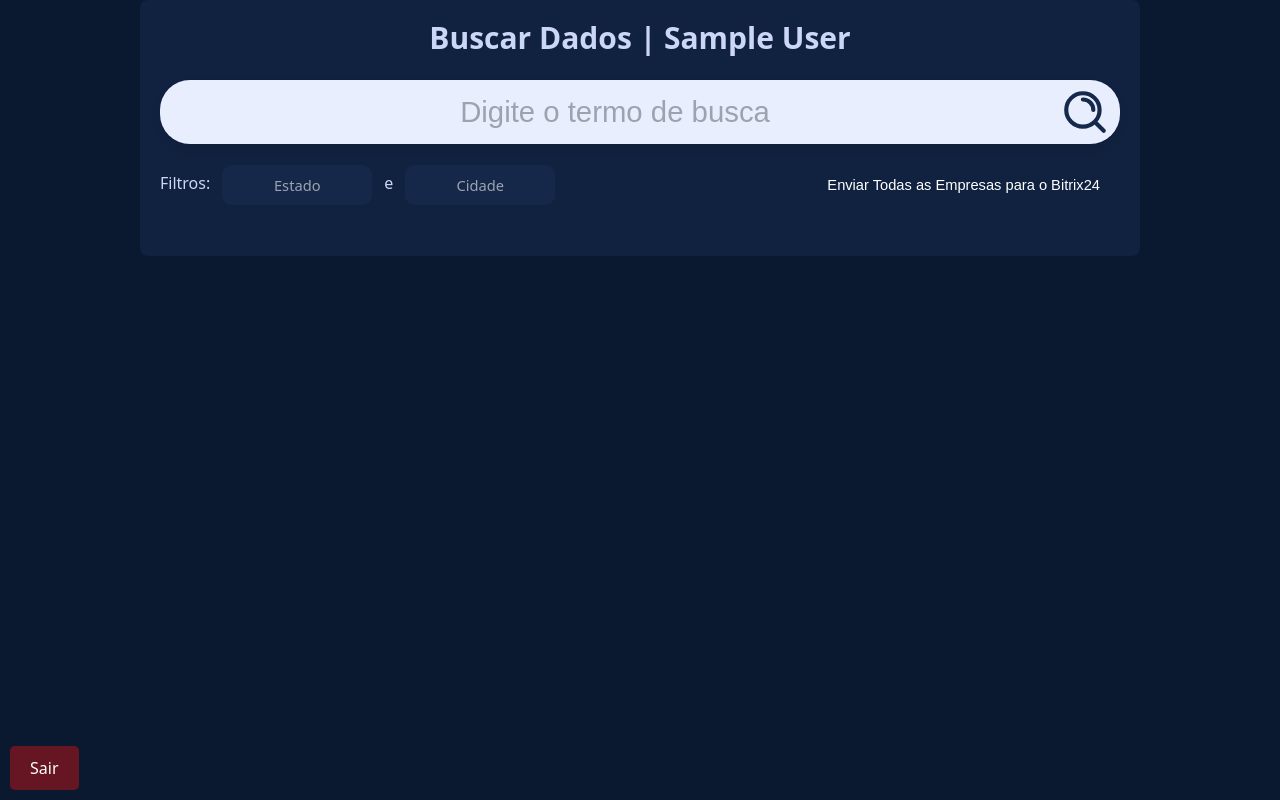
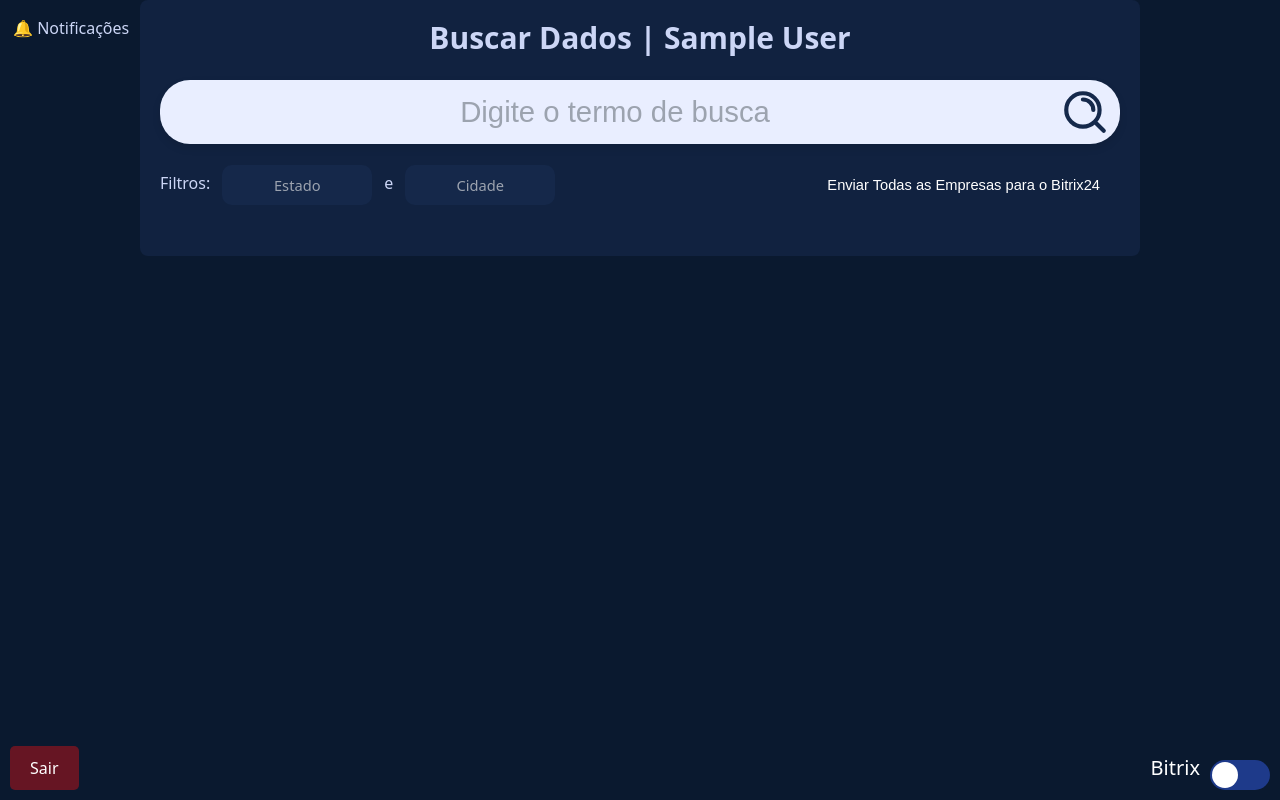
Before and after one commit to RafaelZelak/CadenciaDeDadosSetup, a Flask app: page /home in a window 1280 px wide. Run offline with Flask 3, Linux system fonts and the light colour scheme; the visitor is signed in with stand-in values (Sample User, id 1); data that the repository does not hold is empty; some libraries are stand-ins or nearby versions.

Commit message:
Adicionado notificações

```diff
--- a/app.py
+++ b/app.py
@@ -1,6 +1,7 @@
 from flask import Flask, request, session, redirect, url_for, render_template, flash, jsonify
 from ldap3 import Server, Connection, ALL_ATTRIBUTES, SUBTREE
 import integration
+from notification import get_user_notifications, get_db_connection
 
 app = Flask(__name__)
 app.secret_key = 'calvo'
@@ -68,6 +69,19 @@ def home():
         return redirect(url_for('login'))
 
     full_name = session.get('full_name', 'Usuário')
+    username = session.get('username', 'Usuário')
+
+    # Obter notificações para o usuário logado
+    notifications = get_user_notifications(username)
+    show_notification = request.args.get('show_notification', 'true') == 'true'
+
+    # Verificar se o usuário tem notificações
+    notifications = get_user_notifications(username)
+    show_notification = request.args.get('show_notification', 'true') == 'true'
+
+    print(f"Notifications: {notifications}")  # Debug: Verifica notificações
+    print(f"Show Notification: {show_notification}")  # Debug: Verifica o estado do show_notification
+
 
     termo_busca = request.args.get('termo_busca', '')
     estado = request.args.get('estado', '')
@@ -95,6 +109,8 @@ def home():
     return render_template(
         'index.html',
         full_name=full_name,
+        notifications=notifications,
+        show_notification=show_notification,
         dados_cnpj=dados_cnpj,
         termo_busca=termo_busca,
         estado=estado,
@@ -102,6 +118,34 @@ def home():
         page=page,
         tem_mais_paginas=tem_mais_paginas
     )
+
+@app.route('/dismiss_notification', methods=['POST'])
+def dismiss_notification():
+    if not session.get('logged_in'):
+        return jsonify({'error': 'Usuário não autenticado'}), 401
+
+    notification_id = request.form.get('notification_id')
+    accepted = request.form.get('accepted') == 'true'
+
+    if notification_id and accepted:
+        try:
+            # Atualizar o status enviado_bitrix para true
+            connection = get_db_connection()
+            cursor = connection.cursor()
+            cursor.execute("""
+                UPDATE "Result"
+                SET enviado_bitrix = true
+                WHERE id = %s
+            """, (notification_id,))
+            connection.commit()
+            cursor.close()
+            connection.close()
+            return jsonify({'success': True}), 200
+        except Exception as e:
+            print(f"Erro ao atualizar notificação: {e}")
+            return jsonify({'error': 'Erro ao atualizar notificação'}), 500
+    else:
+        return jsonify({'error': 'ID de notificação inválido ou ação não especificada'}), 400
 
 @app.route('/enviar', methods=['POST'])
 def enviar_varias_empresas():
--- a/data/dados_enriquecidos.csv
+++ /dev/null
@@ -1,2 +0,0 @@
-name,rating,review_count,address,phone,email,hours,social_media_profiles,username
-,,,,(31) 8743-0903,[openix.com],,"['https://instagram.com/openix']",rafael.zelak
--- a/static/css/index.css
+++ b/static/css/index.css
@@ -38,6 +38,44 @@
     left: 50%;
     transform: translate(-50%, -50%);
     z-index: 9999;
+}
+
+#notification-counter {
+    display: none;
+}
+
+#notification-icon {
+    left: 10px;
+    margin-left: 3px;
+    cursor: pointer;
+}
+
+.notification{
+    background-color: #16335edc;
+    width: 600px;
+}
+
+.progress-bar {
+    position: absolute;
+    left: 0;
+    right: 0;
+    bottom: 0;
+    height: 4px;
+    background-color: #3b82f6;
+    width: 100%;
+    transition: width linear 10s;
+    border-bottom-left-radius: 0.75rem;
+    border-bottom-right-radius: 0.75rem;
+}
+.notification.disappearing {
+    animation: disappear 0.5s forwards;
+}
+
+@keyframes disappear {
+    to {
+        opacity: 0;
+        transform: translateY(4px);
+    }
 }
 
 .custom-body {
@@ -329,3 +367,44 @@ border-radius: 10px;
 .custom-button:hover {
     background-color: #0a192f;
 }
+
+.switch-container {
+    position: fixed;
+    bottom: 10px;
+    right: 10px;
+}
+
+.switch {
+    width: 60px;
+    height: 30px;
+    background-color: #1e3a8a; /* Dark Blue */
+    border-radius: 30px;
+    position: relative;
+    cursor: pointer;
+    transition: background-color 0.3s ease;
+}
+
+.ball {
+    width: 26px;
+    height: 26px;
+    background-color: white;
+    border-radius: 50%;
+    position: absolute;
+    top: 2px;
+    left: 2px;
+    transition: left 0.3s ease;
+}
+
+.switch.on {
+    background-color: #2563eb; /* Lighter Blue when active */
+}
+
+.switch.on .ball {
+    left: 32px;
+}
+
+.toggle-text{
+    position: fixed;
+    bottom: 10px;
+    right: 80px;
+}
--- a/static/js/scripts.js
+++ b/static/js/scripts.js
@@ -187,3 +187,118 @@ document.addEventListener('DOMContentLoaded', function() {
             .catch(error => console.error('Erro ao carregar cidades:', error));
     }
 });
+
+function toggleSwitch() {
+    const toggle = document.getElementById('toggle');
+    const text = document.getElementById('text');
+
+    // Alterna entre 'Bitrix' e 'Planilha'
+    if (toggle.classList.toggle('on')) {
+        text.innerText = 'Planilha';
+        localStorage.setItem('toggleState', 'Planilha');
+    } else {
+        text.innerText = 'Bitrix';
+        localStorage.setItem('toggleState', 'Bitrix');
+    }
+}
+
+// Carrega o estado salvo ao inicializar
+window.onload = function() {
+    const savedState = localStorage.getItem('toggleState');
+    const toggle = document.getElementById('toggle');
+    const text = document.getElementById('text');
+
+    if (savedState === 'Planilha') {
+        toggle.classList.add('on');
+        text.innerText = 'Planilha';
+    } else {
+        text.innerText = 'Bitrix';
+    }
+};
+
+document.addEventListener("DOMContentLoaded", function () {
+    const notifications = document.querySelectorAll('.notification');
+    const dismissedNotifications = []; // Armazena as notificações que sumiram
+    const notificationCounter = document.getElementById('notification-counter');
+    const notificationLink = document.getElementById('notification-link');
+
+    // Atualiza o contador de notificações
+    function updateNotificationCounter() {
+        notificationCounter.textContent = dismissedNotifications.length;
+        notificationCounter.style.display = dismissedNotifications.length > 0 ? 'inline' : 'none';
+    }
+
+    notifications.forEach((notification, index) => {
+        setTimeout(() => {
+            notification.classList.remove('opacity-0', 'translate-y-4');
+            notification.classList.add('opacity-100', 'translate-y-0');
+
+            // Inicia a redução da barra de progresso
+            const progressBar = notification.querySelector('.progress-bar');
+            progressBar.style.width = '0%';
+
+            // Remove a notificação após 10 segundos
+            setTimeout(() => {
+                notification.classList.add('disappearing');
+                dismissedNotifications.push(notification.outerHTML); // Salva a notificação
+                updateNotificationCounter(); // Atualiza o contador
+
+                setTimeout(() => {
+                    notification.remove();
+                }, 500); // Tempo da animação de desaparecer
+            }, 10000); // 10 segundos de espera
+        }, 100 * index); // Cada notificação aparece com um pequeno atraso
+    });
+
+    // Função para exibir notificações quando o link é clicado
+    notificationLink.addEventListener('click', function (event) {
+        event.preventDefault();
+        const notificationList = document.getElementById('notification-list');
+
+        // Reinsere as notificações que sumiram
+        dismissedNotifications.forEach((notificationHTML, index) => {
+            notificationList.insertAdjacentHTML('beforeend', notificationHTML);
+
+            const reinsertedNotification = notificationList.lastElementChild;
+            reinsertedNotification.classList.remove('disappearing');
+
+            // Aplica novamente o efeito de desaparecimento após 10 segundos
+            setTimeout(() => {
+                reinsertedNotification.classList.add('disappearing');
+                setTimeout(() => {
+                    reinsertedNotification.remove();
+                }, 500);
+            }, 10000);
+        });
+
+        // Limpa as notificações armazenadas
+        dismissedNotifications.length = 0;
+        updateNotificationCounter(); // Atualiza o contador
+    });
+});
+
+function dismissNotification(notificationId, accepted) {
+    const formData = new FormData();
+    formData.append('notification_id', notificationId);
+    formData.append('accepted', accepted);
+
+    fetch('/dismiss_notification', {
+        method: 'POST',
+        body: formData
+    }).then(response => response.json())
+    .then(data => {
+        if (data.success) {
+            const notificationElement = document.getElementById(`notification-${notificationId}`);
+            if (notificationElement) {
+                notificationElement.classList.add('disappearing');
+                setTimeout(() => {
+                    notificationElement.remove();
+                }, 500); // 500ms é o tempo da animação de desaparecimento
+            }
+        } else {
+            console.error('Erro ao processar a notificação:', data.error);
+        }
+    }).catch(error => {
+        console.error('Erro na requisição:', error);
+    });
+}
--- a/templates/index.html
+++ b/templates/index.html
@@ -13,6 +13,29 @@
     <meta http-equiv="Expires" content="0" />
 </head>
 <body class="custom-body">
+    <div id="notification-icon" class="fixed top-4 right-4 z-50">
+        <a href="#" id="notification-link" class="relative">
+            <span id="notification-counter" class="bg-red-500 text-white rounded-full px-2 py-1 text-xs -top-0 -right-3">0</span>
+            🔔 Notificações
+        </a>
+    </div>
+    {% if notifications and show_notification %}
+    <div class="fixed inset-0 flex items-start justify-end p-6 space-y-6 z-50 pointer-events-none notification-content">
+        <ul id="notification-list" class="space-y-6">
+            {% for notification in notifications %}
+            <li id="notification-{{ notification.id }}" class="notification p-6 rounded-lg shadow-lg transition-all duration-500 transform translate-y-4 opacity-0 pointer-events-auto max-w-lg w-96 relative">
+                <p class="text-white-600 font-semibold">Lead Enriquecido:</p>
+                <p class="text-white-600 font-semibold">{{ notification.enterprise }}</p>
+                <div class="mt-2 flex justify-start space-x-4">
+                    <a href="#" class="text-blue-400 hover:text-blue-100 underline font-semibold" onclick="dismissNotification('{{ notification.id }}', true, event)">Enviar Para o Bitrix24</a>
+                </div>
+                <!-- Barra de progresso -->
+                <div class="progress-bar"></div>
+            </li>
+            {% endfor %}
+        </ul>
+    </div>
+    {% endif %}
     <div class="custom-container">
         <div id="loading-spinner" style="display:none;">
             <div class="spinner"></div>
@@ -130,6 +153,14 @@
     <form action="{{ url_for('logout') }}" method="POST" class="exit">
         <button type="submit" class="exit-button">Sair</button>
     </form>
+    <div class="flex flex-col items-center">
+        <div id="text" class="text-white text-xl mb-2 toggle-text">Bitrix</div>
+        <div class="switch-container">
+            <div id="toggle" class="switch" onclick="toggleSwitch()">
+                <div id="ball" class="ball"></div>
+            </div>
+        </div>
+    </div>
     <script src="{{ url_for('static', filename='js/webscrap.js') }}"></script>
     <script src="{{ url_for('static', filename='js/scripts.js') }}"></script>
 </body>
```
Also changed, not shown: data/RunScrap.py (+4 -4 lines), notification.py (added, +57 -0 lines).
